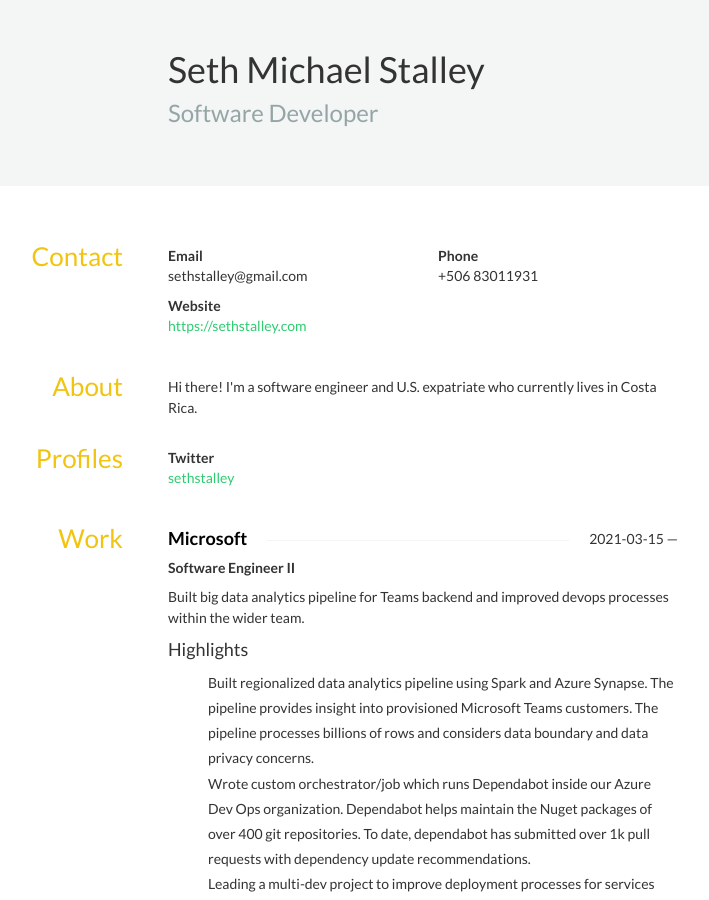
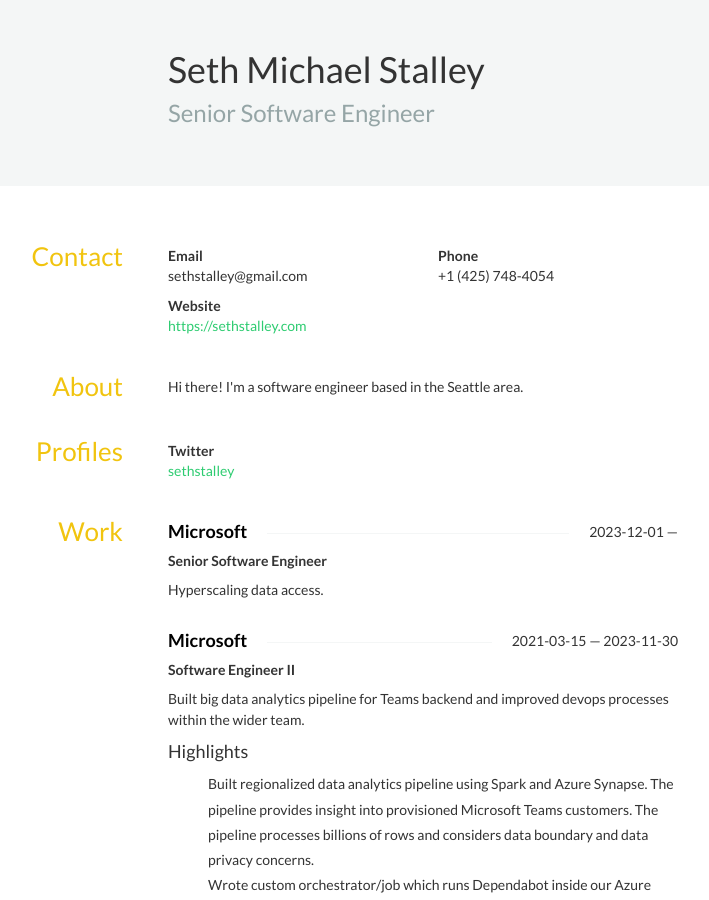
Before and after one commit to SethStalley/sethstalley.github.io, a Jekyll site: the page resume/resume-for-pdf.html, which Jekyll copies as it is, in a window 1280 px wide and 900 px high. Shown: the whole window, without its empty margins (307-1016 px from the left). Built offline with Jekyll 4.4.1, drawn with Linux system fonts in a browser that asks for light colours; nearby versions of some CDN libraries; a style sheet for code colours, icons or effects is not loaded.

Commit message:
Update resume: Senior SWE role, US contact info, Seattle summary
- Add Senior Software Engineer role at Microsoft (Dec 2023+)
- Cap previous SE II role with end date
- Update label to Senior Software Engineer
- Update phone to US number and country code to US
- Update summary to reflect Seattle area
- Mention Seattle area in about.md
- Regenerate resume HTML (both themes) and PDF

Co-authored-by: Copilot <223556219+Copilot@users.noreply.github.com>

```diff
--- a/resume/resume-for-pdf.html
+++ b/resume/resume-for-pdf.html
@@ -200,7 +200,7 @@ h4 span:first-child {
 						Seth Michael Stalley
 					</h1>
 					<h2>
-						Software Developer
+						Senior Software Engineer
 					</h2>
 				</div>
 			</div>
@@ -220,7 +220,7 @@ h4 span:first-child {
 			</div>
 			<div class="col-sm-6">
 				<strong>Phone</strong>
-				<div class="phone">+506 83011931</div>
+				<div class="phone">+1 (425) 748-4054</div>
 			</div>
 			<div class="col-sm-6">
 				<strong>Website</strong>
@@ -236,7 +236,7 @@ h4 span:first-child {
 			<h3>About</h3>
 		</aside>
 		<div class="col-sm-9">
-			<p>Hi there! I&#x27;m a software engineer and U.S. expatriate who currently lives in Costa Rica.</p>
+			<p>Hi there! I&#x27;m a software engineer based in the Seattle area.</p>
 		</div>
 	</section>
 	<section id="profiles" class="row">
@@ -269,7 +269,21 @@ h4 span:first-child {
 				<h4 class="strike-through">
 					<span>Microsoft</span>
 					<span class="date">
-						2021-03-15 —
+						2023-12-01 —
+					</span>
+				</h4>
+				<div class="position">
+					Senior Software Engineer
+				</div>
+				<div class="summary">
+					<p>Hyperscaling data access.</p>
+				</div>
+			</div>
+			<div class="col-sm-12">
+				<h4 class="strike-through">
+					<span>Microsoft</span>
+					<span class="date">
+						2021-03-15 — 2023-11-30
 					</span>
 				</h4>
 				<div class="position">
```
Also changed, not shown: about.md (+1 -1 lines), resume/resume.html (+3 -2 lines), resume/resume.json (+12 -4 lines), 2 other files.
